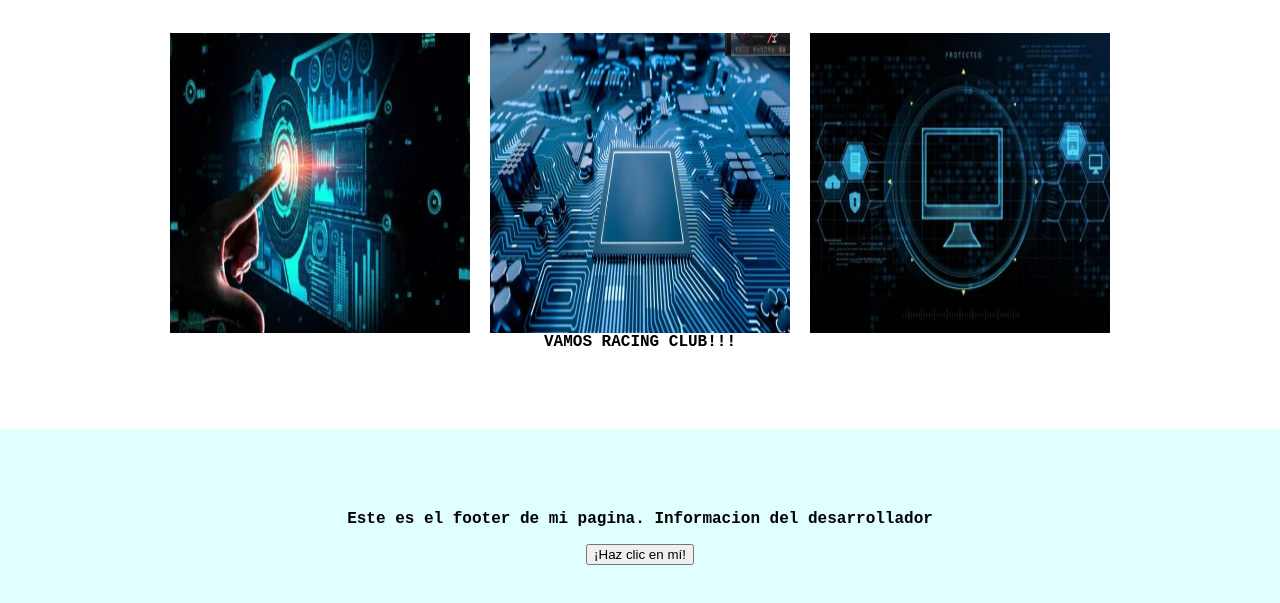
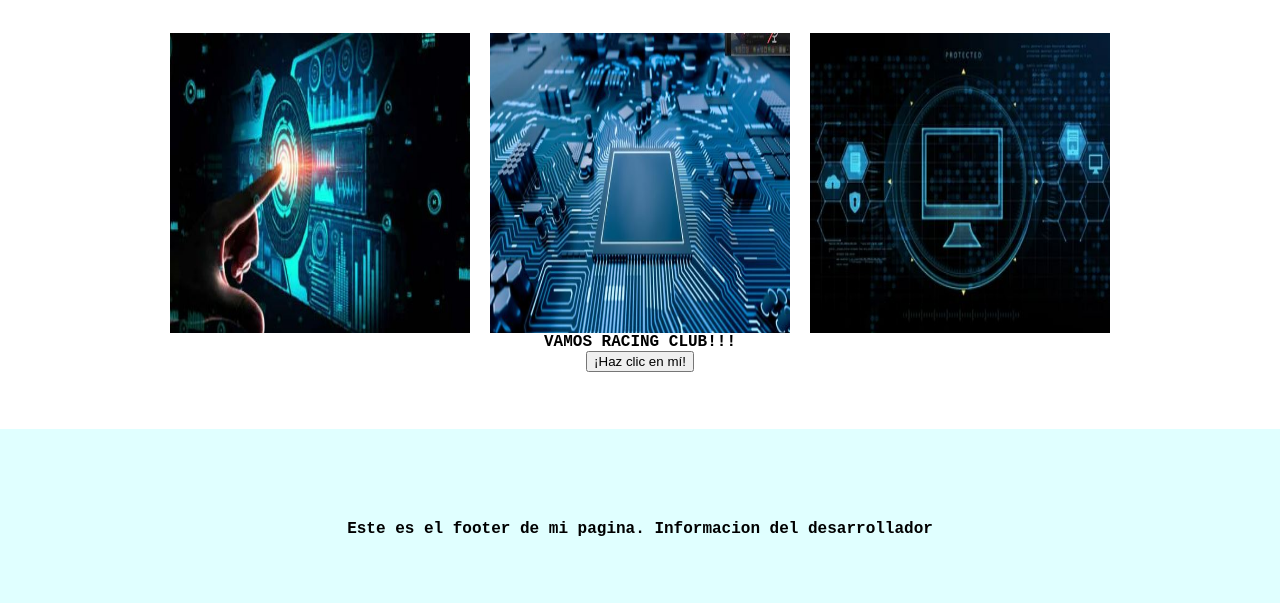
Before and after one commit to Jhony-AKD/miprimerapagina, a plain HTML site: page about.html in a window 1280 px wide. Shown: the part 209-812 px from the top of the page. Drawn offline with Linux system fonts and the light colour scheme.

Commit message:
Cuarto cambio

```diff
--- a/about.html
+++ b/about.html
@@ -34,10 +34,12 @@
         <div class="greeting">
             VAMOS RACING CLUB!!!
         </div>
+        <div class="boton">
+            <button onclick="showAlert()">¡Haz clic en mí!</button>
+          </div>
     </main>
     <footer>
         <p>Este es el footer de mi pagina. Informacion del desarrollador</p>
-        <button onClick="showAlert()" aria-label="Haz clic en mí">¡Haz clic en mí!</button>
     </footer>
     <script src="script.js"></script>
   </body>
--- a/style.css
+++ b/style.css
@@ -107,6 +107,11 @@ main {
     text-align: center;
   }
 
+  .boton {
+    text-align: center;
+
+  }
+
 
   @media (max-width: 768px) {
     .column {
```
Also changed, not shown: contact.html (+0 -1 lines), index.html (+0 -1 lines), services.html (+2 -3 lines).
